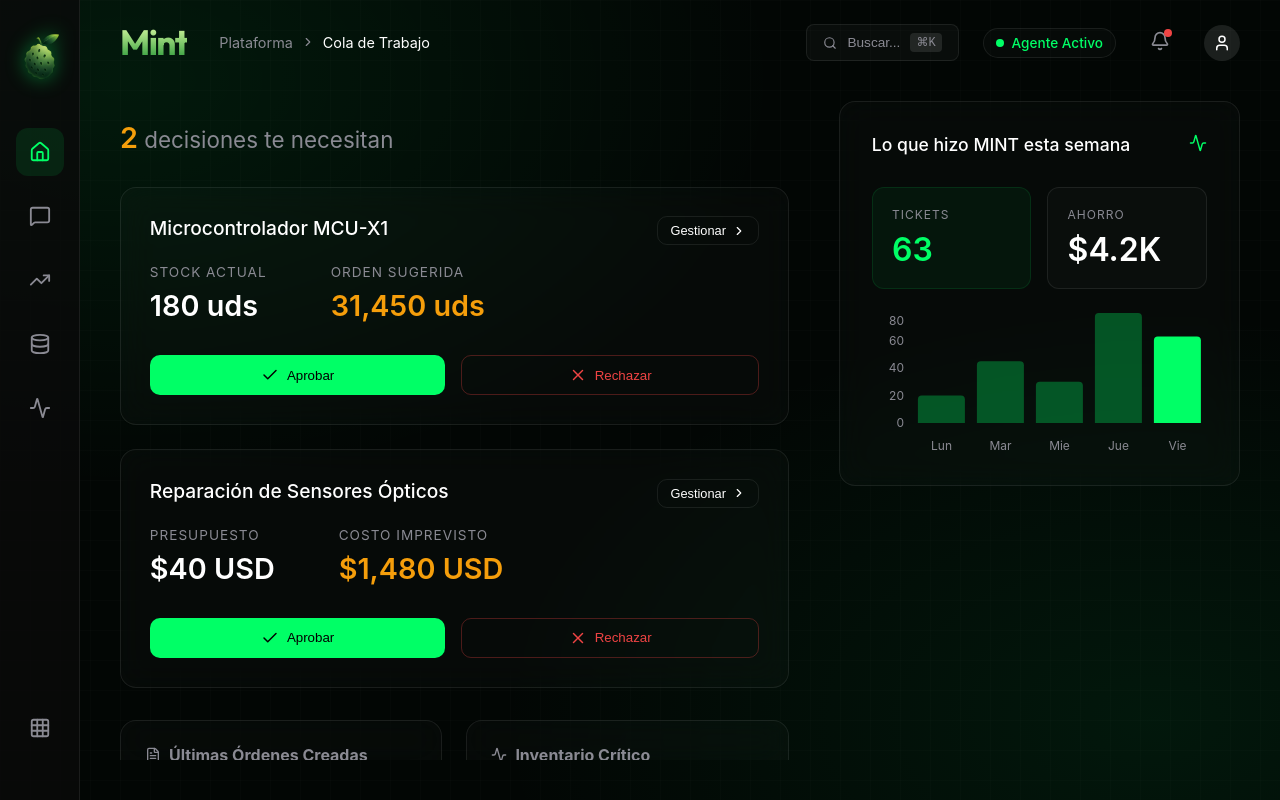
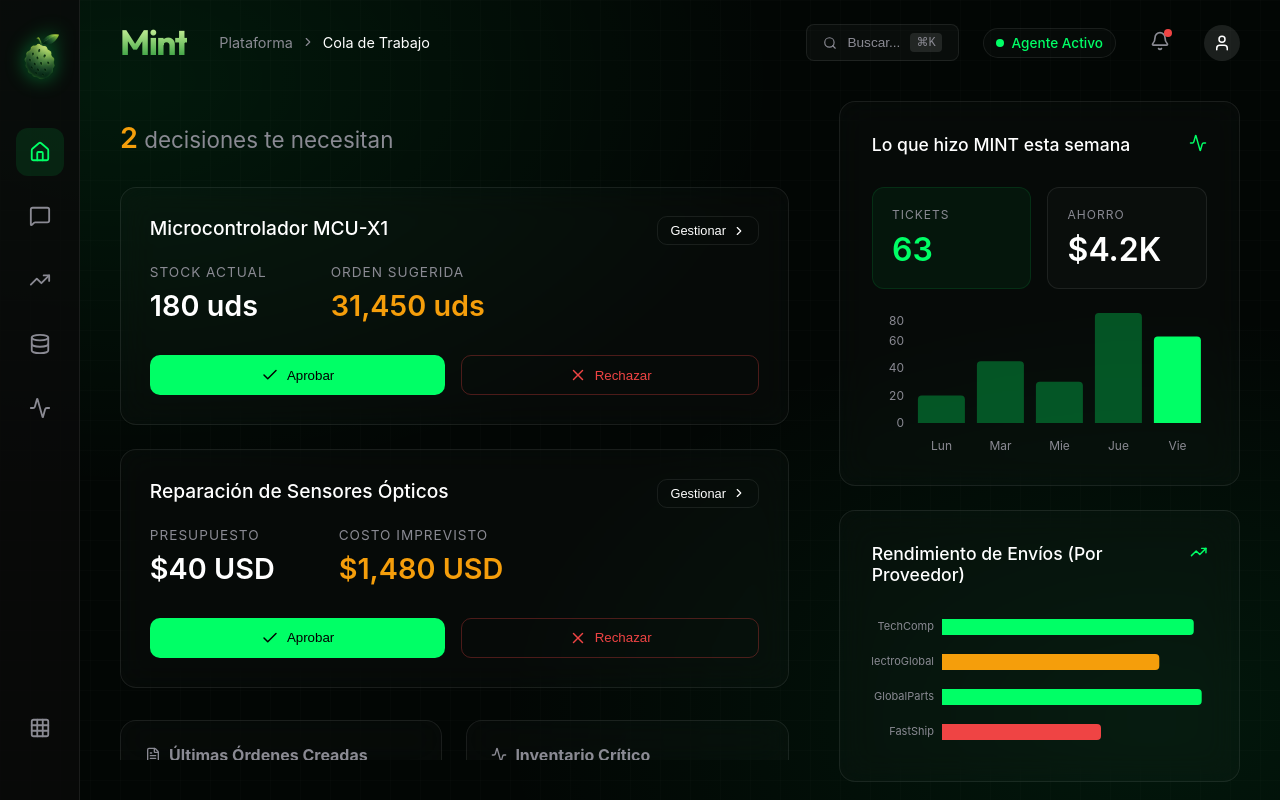
Before and after one commit to DMntill4/ai-back-office, a React (Vite) app in the folder frontend/: page / in a window 1280 px wide. Built offline with nearby package versions, Linux system fonts and the light colour scheme.

Commit message:
feat(frontend): add supplier delivery performance chart to dashboard

```diff
--- a/frontend/src/App.tsx
+++ b/frontend/src/App.tsx
@@ -326,7 +326,7 @@ function App() {
               </div>
             </div>
 
-            <motion.div animate={{ opacity: selectedDecision ? 0.4 : 1, scale: selectedDecision ? 0.98 : 1 }} transition={{ type: 'spring', stiffness: 300, damping: 30 }} style={{ flex: '1.2', display: 'flex', flexDirection: 'column' }}>
+            <motion.div animate={{ opacity: selectedDecision ? 0.4 : 1, scale: selectedDecision ? 0.98 : 1 }} transition={{ type: 'spring', stiffness: 300, damping: 30 }} style={{ flex: '1.2', display: 'flex', flexDirection: 'column', gap: '1.5rem' }}>
 
               <div className="glass-panel" style={{ padding: '2rem', display: 'flex', flexDirection: 'column' }}>
                 <h3 style={{ margin: '0 0 2rem 0', fontSize: '1.1rem', fontWeight: 500, display: 'flex', justifyContent: 'space-between' }}>
@@ -353,6 +353,27 @@ function App() {
                       <RechartsTooltip cursor={{fill: 'rgba(255,255,255,0.05)'}} contentStyle={{background: 'var(--bg-color)', border: '1px solid var(--border-glass)', borderRadius: '8px', color: '#fff'}} />
                       <Bar dataKey="uv" radius={[4, 4, 0, 0]}>
                         {data.map((entry, index) => <Cell key={`cell-${index}`} fill={index === data.length - 1 ? 'var(--mint-primary)' : 'rgba(0, 255, 102, 0.3)'} />)}
+                      </Bar>
+                    </BarChart>
+                  </ResponsiveContainer>
+                </div>
+              </div>
+
+              <div className="glass-panel" style={{ padding: '2rem', display: 'flex', flexDirection: 'column', flex: 1 }}>
+                <h3 style={{ margin: '0 0 1.5rem 0', fontSize: '1.1rem', fontWeight: 500, display: 'flex', justifyContent: 'space-between' }}>
+                  <span>Rendimiento de Envíos (Por Proveedor)</span>
+                  <TrendingUp size={18} color="var(--mint-primary)" />
+                </h3>
+                <div style={{ flex: 1, minHeight: '140px' }}>
+                  <ResponsiveContainer width="100%" height="100%">
+                    <BarChart data={[ { name: 'TechComp', uv: 95 }, { name: 'ElectroGlobal', uv: 82 }, { name: 'GlobalParts', uv: 98 }, { name: 'FastShip', uv: 60 } ]} layout="vertical" margin={{ top: 0, right: 0, left: -10, bottom: 0 }}>
+                      <XAxis type="number" hide />
+                      <YAxis type="category" dataKey="name" axisLine={false} tickLine={false} tick={{fill: 'var(--text-secondary)', fontSize: 11}} width={80} />
+                      <RechartsTooltip cursor={{fill: 'rgba(255,255,255,0.05)'}} contentStyle={{background: 'var(--bg-color)', border: '1px solid var(--border-glass)', borderRadius: '8px', color: '#fff'}} formatter={(value) => [`${value}% a tiempo`, 'Rendimiento']} />
+                      <Bar dataKey="uv" radius={[0, 4, 4, 0]} barSize={16}>
+                        {[95, 82, 98, 60].map((val, index) => (
+                          <Cell key={`cell-${index}`} fill={val < 70 ? 'var(--danger-color)' : val < 90 ? 'var(--warning-color)' : 'var(--mint-primary)'} />
+                        ))}
                       </Bar>
                     </BarChart>
                   </ResponsiveContainer>
```
